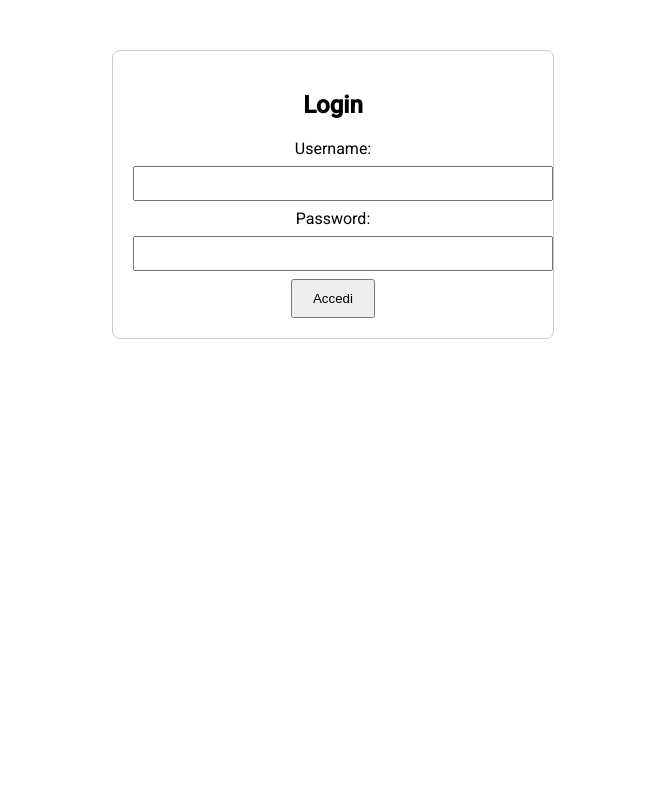
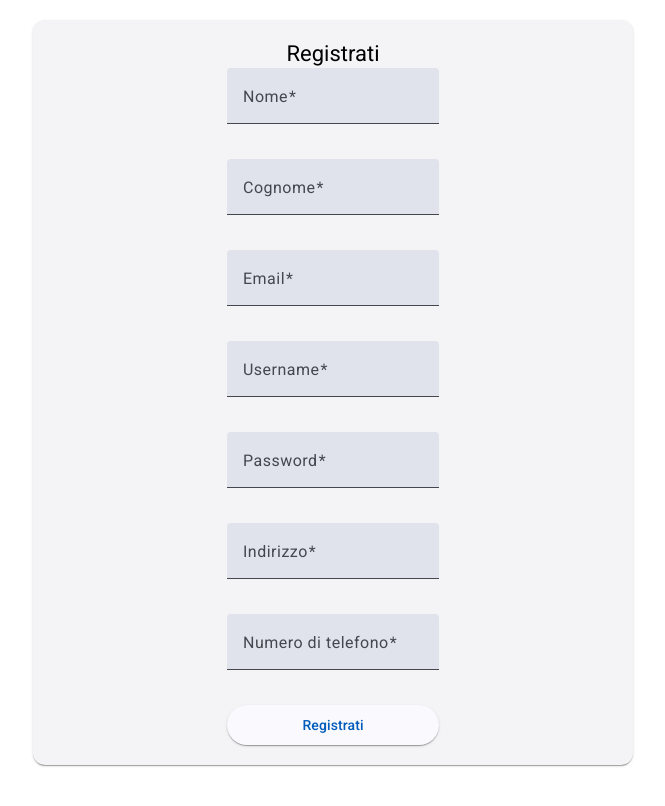
Before and after one commit to fvirgilio3101/gemeshop-FE, an Angular app in the folder gameshop-FE/: page /register in a window 1280 px wide. Before the commit this address led to /login. Shown: the top 806 px of the page, without its empty margins (307-972 px from the left). Built offline with nearby package versions, Linux system fonts and the light colour scheme.

Commit message:
added register

```diff
--- a/gameshop-FE/src/app/app.routes.ts
+++ b/gameshop-FE/src/app/app.routes.ts
@@ -13,6 +13,11 @@ export const routes: Routes = [
     loadComponent: () =>
       import('./auth/auth.component').then((m) => m.AuthComponent),
   },
-  { path: '', redirectTo: 'login', pathMatch: 'full' }, // Redirigi alla pagina di login di default
-  { path: '**', redirectTo: 'login' }, // Redirigi alle pagine di login se la rotta non esiste
+  {
+    path: 'register',
+    loadComponent: () =>
+      import('./register/register.component').then((m) => m.RegisterComponent),
+  },
+  { path: '', redirectTo: 'videogames', pathMatch: 'full' }, // Redirigi alla pagina di login di default
+  { path: '**', redirectTo: 'videogames' }, // Redirigi alle pagine di login se la rotta non esiste
 ];
--- a/gameshop-FE/src/app/auth/auth.component.ts
+++ b/gameshop-FE/src/app/auth/auth.component.ts
@@ -32,7 +32,7 @@ export class AuthComponent {
       .subscribe({
         next: (response) => {
           console.log('Login response', response);
-          localStorage.setItem('isLoggedIn', 'true'); // salva stato login
+          sessionStorage.setItem('isLoggedIn', 'true');
           this.errorMessage = '';
           window.location.href = '/videogames';
         },
--- /dev/null
+++ b/gameshop-FE/src/app/register/register.component.css
@@ -0,0 +1,37 @@
+.register-container {
+  max-width: 600px;
+  margin: 0 auto;
+  padding: 20px;
+}
+
+.register-card {
+  padding: 20px;
+  display: flex;
+  flex-direction: column;
+  align-items: center;
+}
+
+.form-group {
+  width: 100%;
+  margin-bottom: 15px;
+}
+
+.full-width {
+  width: 100%;
+}
+
+.error-message {
+  color: red;
+  display: flex;
+  align-items: center;
+  margin-bottom: 10px;
+}
+
+.error-message mat-icon {
+  margin-right: 5px;
+}
+
+button {
+  width: 100%;
+  padding: 10px;
+}
--- /dev/null
+++ b/gameshop-FE/src/app/register/register.component.html
@@ -0,0 +1,65 @@
+<div class="register-container">
+  <mat-card class="register-card">
+    <h2 mat-card-title>Registrati</h2>
+
+    <form (ngSubmit)="onSubmit()">
+      <div class="form-group">
+        <mat-form-field appearance="fill" class="full-width">
+          <mat-label>Nome</mat-label>
+          <input matInput type="text" [(ngModel)]="name" name="name" required />
+        </mat-form-field>
+      </div>
+
+      <div class="form-group">
+        <mat-form-field appearance="fill" class="full-width">
+          <mat-label>Cognome</mat-label>
+          <input matInput type="text" [(ngModel)]="surname" name="surname" required />
+        </mat-form-field>
+      </div>
+
+      <div class="form-group">
+        <mat-form-field appearance="fill" class="full-width">
+          <mat-label>Email</mat-label>
+          <input matInput type="email" [(ngModel)]="email" name="email" required />
+        </mat-form-field>
+      </div>
+
+      <div class="form-group">
+        <mat-form-field appearance="fill" class="full-width">
+          <mat-label>Username</mat-label>
+          <input matInput type="text" [(ngModel)]="username" name="username" required />
+        </mat-form-field>
+      </div>
+
+      <div class="form-group">
+        <mat-form-field appearance="fill" class="full-width">
+          <mat-label>Password</mat-label>
+          <input matInput type="password" [(ngModel)]="password" name="password" required />
+        </mat-form-field>
+      </div>
+
+      <div class="form-group">
+        <mat-form-field appearance="fill" class="full-width">
+          <mat-label>Indirizzo</mat-label>
+          <input matInput type="text" [(ngModel)]="address" name="address" required />
+        </mat-form-field>
+      </div>
+
+      <div class="form-group">
+        <mat-form-field appearance="fill" class="full-width">
+          <mat-label>Numero di telefono</mat-label>
+          <input matInput type="text" [(ngModel)]="phone_number" name="phone_number" required />
+        </mat-form-field>
+      </div>
+
+      @if(errorMessage){
+       <div class="error-message">
+        <mat-icon color="warn">error</mat-icon>
+        <span>{{errorMessage}}</span>
+       </div>
+      }
+
+      <button mat-raised-button color="primary" type="submit">Registrati</button>
+    </form>
+  </mat-card>
+</div>
--- /dev/null
+++ b/gameshop-FE/src/app/register/register.component.ts
@@ -0,0 +1,74 @@
+import { Component } from '@angular/core';
+import { HttpClient, HttpHeaders } from '@angular/common/http';
+import { Router } from '@angular/router';
+import { catchError, of } from 'rxjs';
+import { BrowserModule } from '@angular/platform-browser';
+import { FormsModule } from '@angular/forms';
+import { MatSnackBarModule } from '@angular/material/snack-bar';
+import { MatCardModule } from '@angular/material/card';
+import { MatIconModule } from '@angular/material/icon';
+import { MatFormFieldModule } from '@angular/material/form-field';
+import { MatButtonModule } from '@angular/material/button';
+import { MatInputModule } from '@angular/material/input';
+
+@Component({
+  selector: 'app-register',
+  templateUrl: './register.component.html',
+  styleUrls: ['./register.component.css'],
+  standalone: true,
+  imports: [FormsModule,
+     MatInputModule,
+    MatButtonModule,
+    MatFormFieldModule,
+    MatIconModule,
+    MatCardModule,
+    MatSnackBarModule,
+  ],
+})
+export class RegisterComponent {
+  name = '';
+  surname = '';
+  email = '';
+  username = '';
+  password = '';
+  address = '';
+  phone_number = '';
+  errorMessage = '';
+
+  constructor(private http: HttpClient, private router: Router) {}
+
+  onSubmit() {
+    const user = {
+      name: this.name,
+      surname: this.surname,
+      email: this.email,
+      username: this.username,
+      password: this.password,
+      address: this.address,
+      phone_number: this.phone_number,
+    };
+
+    this.http
+      .post(
+        'http://localhost:8082/it.ecubit.gameshop/api/user/register',
+        user,
+        {
+          headers: new HttpHeaders({ 'Content-Type': 'application/json' }),
+          withCredentials: true,
+        }
+      )
+      .pipe(
+        catchError((error) => {
+          this.errorMessage = 'Errore durante la registrazione. Riprova.';
+          console.error('Errore nella registrazione', error);
+          return of(null); // Gestisci l'errore in modo elegante
+        })
+      )
+      .subscribe((response) => {
+        if (response) {
+          console.log('Registrazione avvenuta con successo', response);
+          this.router.navigate(['/login']); // Reindirizza all'accesso
+        }
+      });
+  }
+}
--- a/gameshop-FE/src/app/videogame/videogame.component.css
+++ b/gameshop-FE/src/app/videogame/videogame.component.css
@@ -25,6 +25,12 @@ mat-toolbar {
   position: sticky;
   top: 100px;
 }
+
+.disabled-icon {
+  color: grey;
+  pointer-events: none;
+}
+
 
 .games-list {
   display: grid;
--- a/gameshop-FE/src/app/videogame/videogame.component.html
+++ b/gameshop-FE/src/app/videogame/videogame.component.html
@@ -1,10 +1,12 @@
 <mat-toolbar color="primary">
   Catalogo Videogiochi
   <span class="spacer"></span>
+  @if(isLoggedIn){
   <button mat-flat-button color="accent" (click)="open()">
     <mat-icon>add</mat-icon>
     Aggiungi Videogioco
   </button>
+}
 </mat-toolbar>
 
 <div class="catalog-container">
@@ -67,12 +69,14 @@
               </mat-chip>
             }
 
+
             <div class="rating">
               @for (star of [1, 2, 3, 4, 5]; track $index) {
                 <mat-icon
                   color="warn"
-                  (click)="rateGame(game.idVideogame, $index + 1)"
                   (mouseenter)="hoveredRating[game.idVideogame] = $index + 1"
+                  [class.disabled-icon]="!isLoggedIn"
+                  (click)="isLoggedIn && rateGame(game.idVideogame, $index + 1)"
                 >
                   {{ (hoveredRating[game.idVideogame] || game.rating) > $index ? 'star' : 'star_border' }}
                 </mat-icon>
--- a/gameshop-FE/src/app/videogame/videogame.component.ts
+++ b/gameshop-FE/src/app/videogame/videogame.component.ts
@@ -60,18 +60,22 @@ export class VideogameComponent implements OnInit {
 
   hoveredRating: { [id: number]: number } = {};
   userID = 1;
+  isLoggedIn : boolean = false;
 
   filterForm: FormGroup = new FormGroup({
     title: new FormControl(''),
     maxPrice: new FormControl(null),
     averageRating: new FormControl(null),
-    releaseDate: new FormControl(null)
+    releaseDate: new FormControl(null),
+
   });
 
   videogames$: Observable<Videogame[]>;
 
   ngOnInit() {
     this.videogames$ = this.gameService.readAllVideogame();
+     const loggedInStatus = sessionStorage.getItem('isLoggedIn');
+     this.isLoggedIn = loggedInStatus === 'true';
   }
 
   applyFilters() {
```
Also changed, not shown: gameshop-FE/src/app/model/user.ts (added, +10 -0 lines), 1 other file (tests, documents, lock files or other folders).
